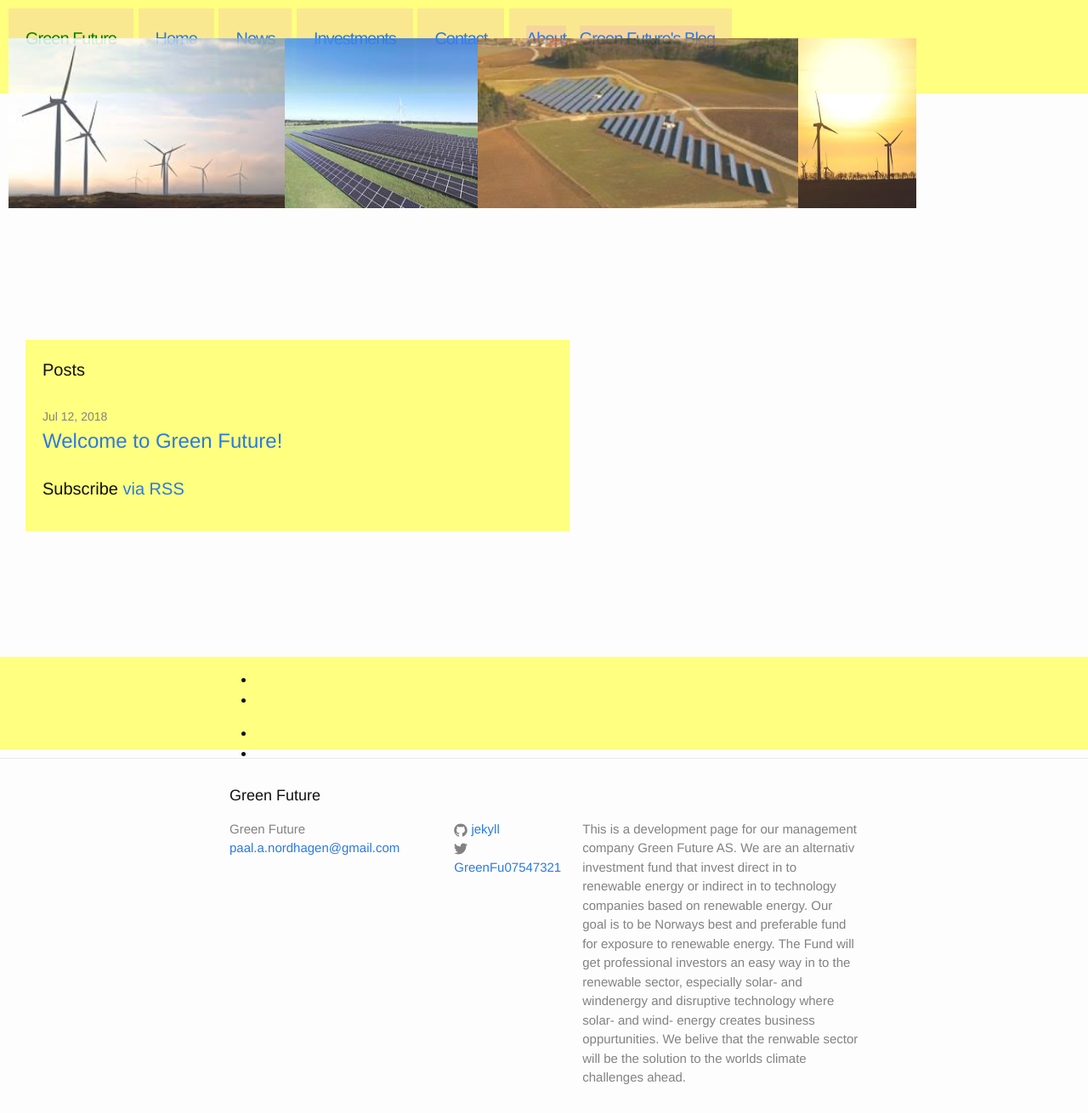
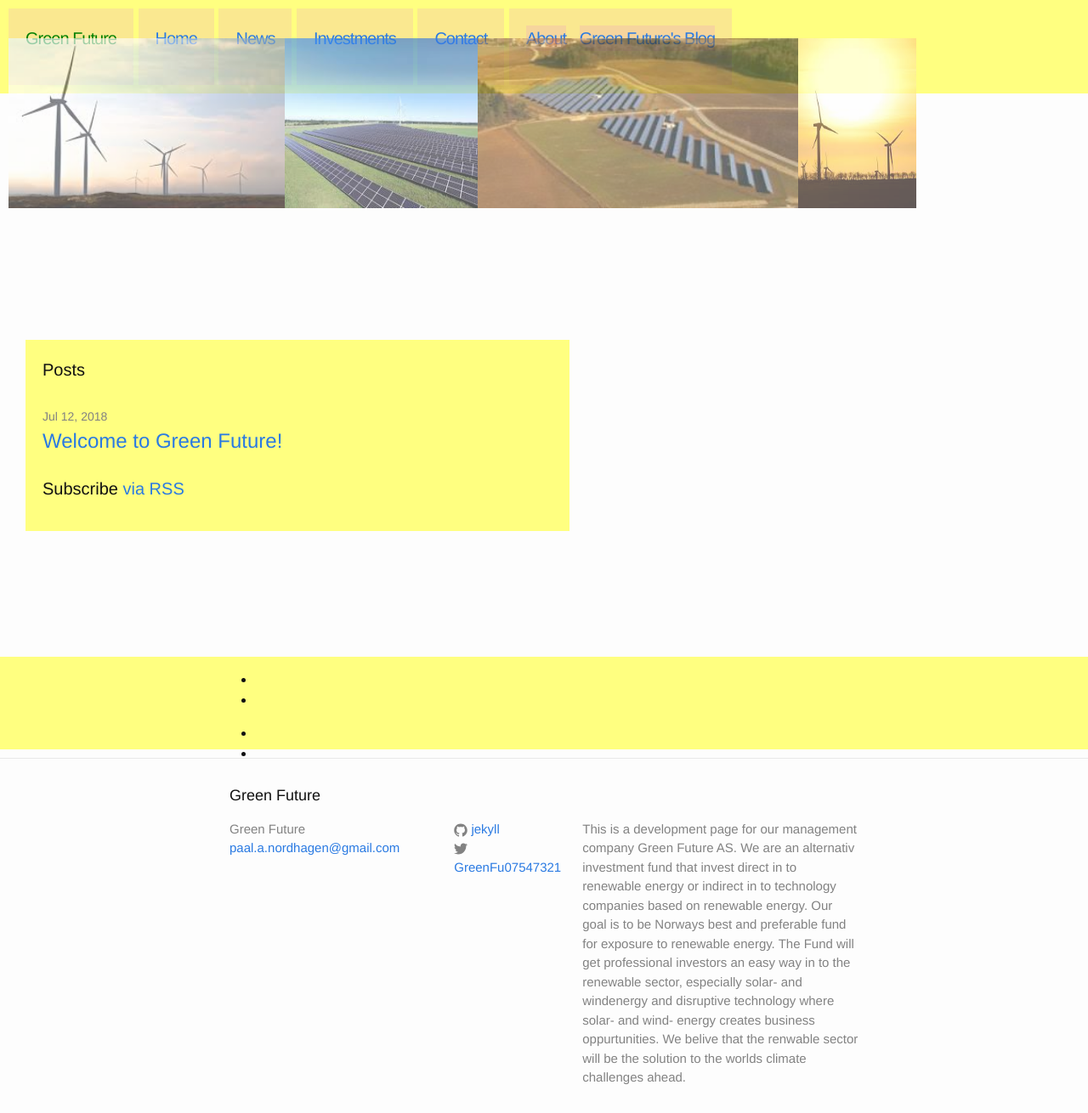
Before and after one commit to Paal-August/Paal-August.github.io, a Jekyll site: the page built from index.html, in a window 1280 px wide and 1310 px high. Shown: the whole window at 85% size. Built offline with Jekyll 4.4.1, drawn with Linux system fonts in a browser that asks for light colours.

Commit message:
Update _layout.scss

```diff
--- a/_sass/_layout.scss
+++ b/_sass/_layout.scss
@@ -24,8 +24,8 @@
   /*  background-size:cover;*/
   display:flex;
   grid-template-columns:100%;
-  opacity:0.85;
-
+  opacity:0.65;
+ z-indeks:1;
 }
 .caption{
    font-size: 20px;
```
